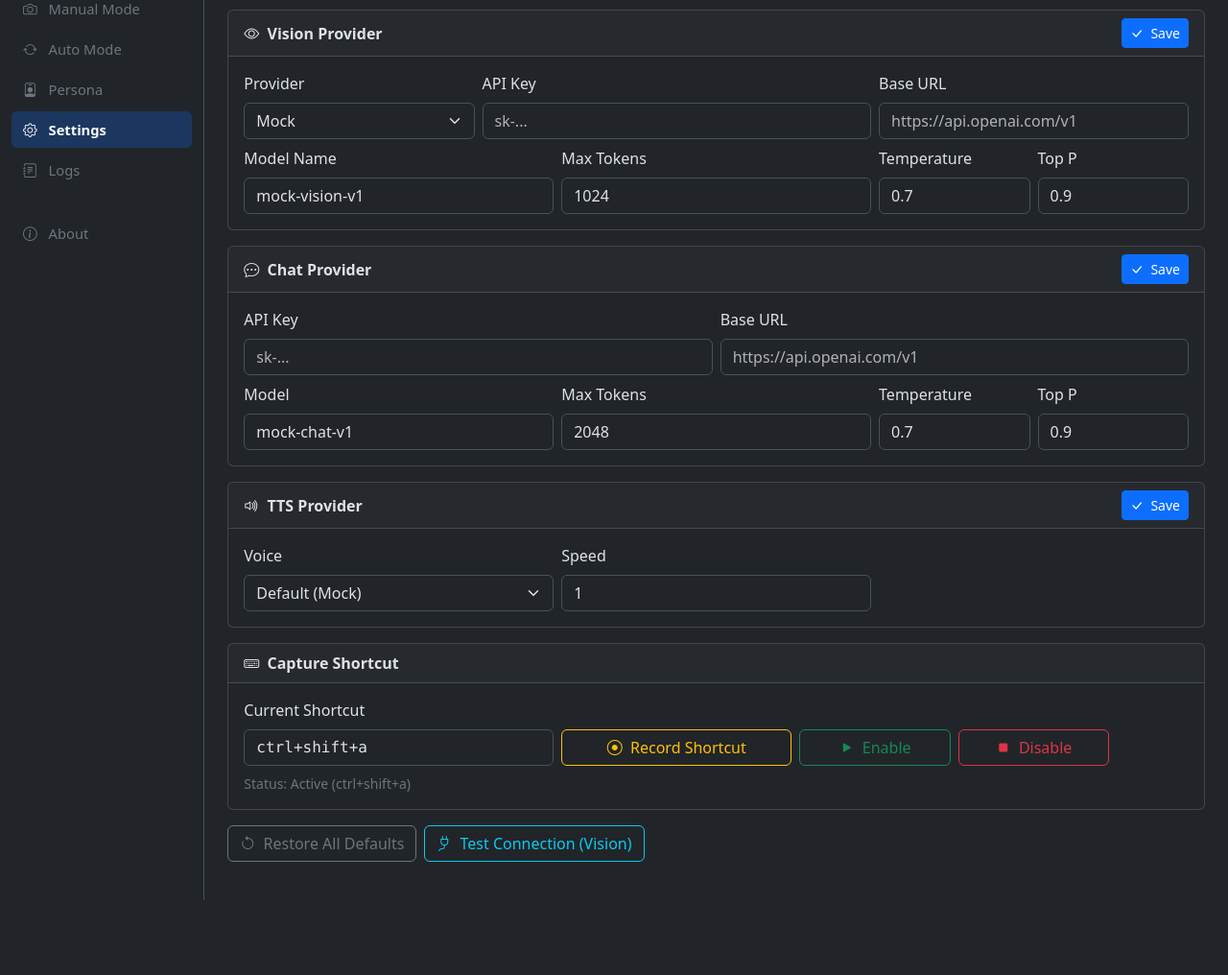
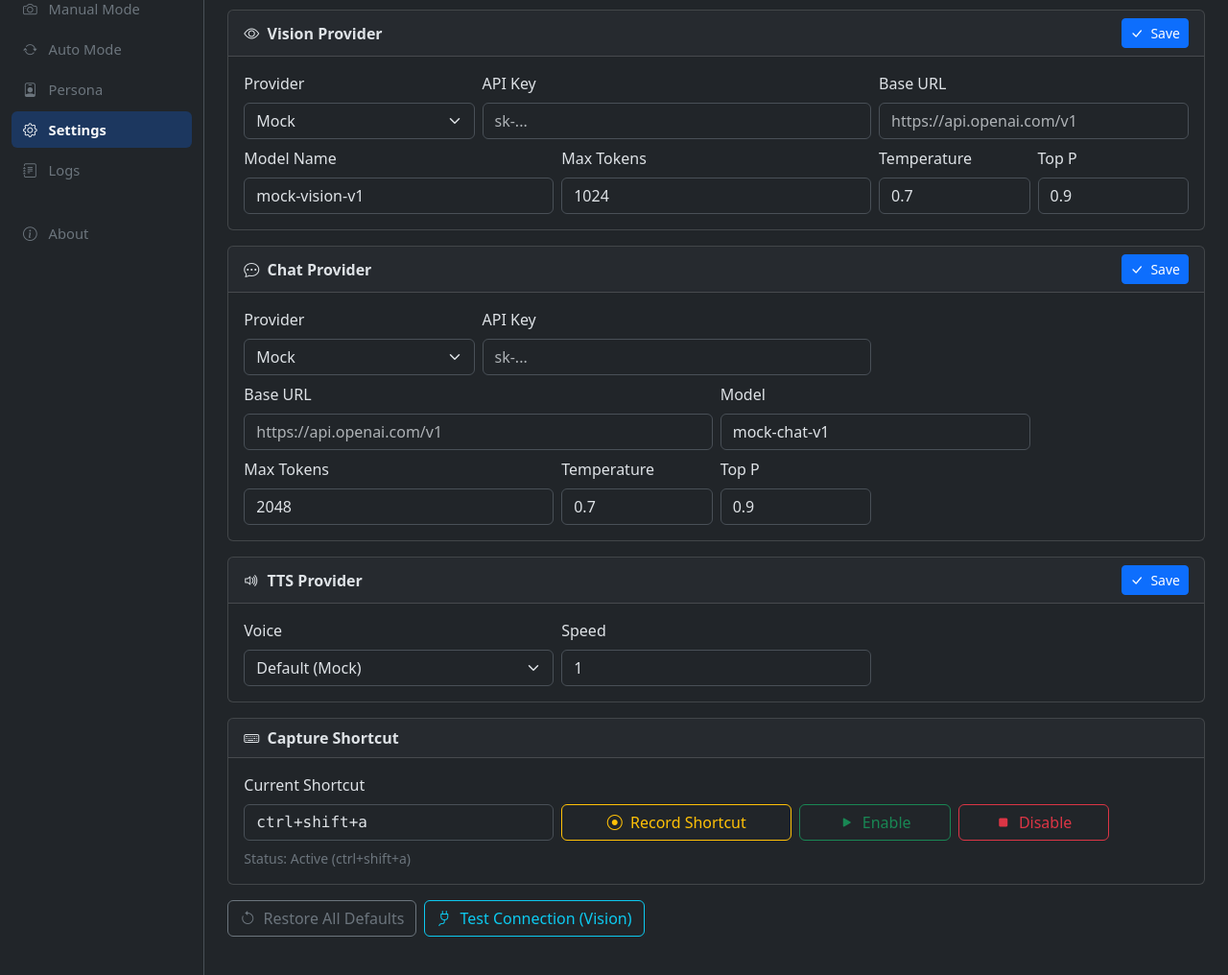
Before and after one commit to FigaroGao/ScreenMate, a Flask app: page /settings in a window 1280 px wide. Shown: the part 131-1147 px from the top of the page at 96% size. Before the commit the page ends 1069 px from the top, so only its background shows below. Run offline with Flask 3, Linux system fonts and the light colour scheme; data that the repository does not hold is empty.

Commit message:
Settings: add Chat Provider selector (mock/openai)

```diff
--- a/templates/settings.html
+++ b/templates/settings.html
@@ -67,7 +67,14 @@
         </div>
         <div class="card-body">
             <div class="row g-2">
-                <div class="col-md-6">
+                <div class="col-md-3">
+                    <label class="form-label" for="chat-provider-select">Provider</label>
+                    <select class="form-select" id="chat-provider-select" name="CHAT_PROVIDER">
+                        <option value="mock">Mock</option>
+                        <option value="openai">OpenAI Compatible</option>
+                    </select>
+                </div>
+                <div class="col-md-5">
                     <label class="form-label" for="chat-api-key">API Key</label>
                     <input type="password" class="form-control" id="chat-api-key"
                         name="CHAT_API_KEY" placeholder="sk-...">
```
